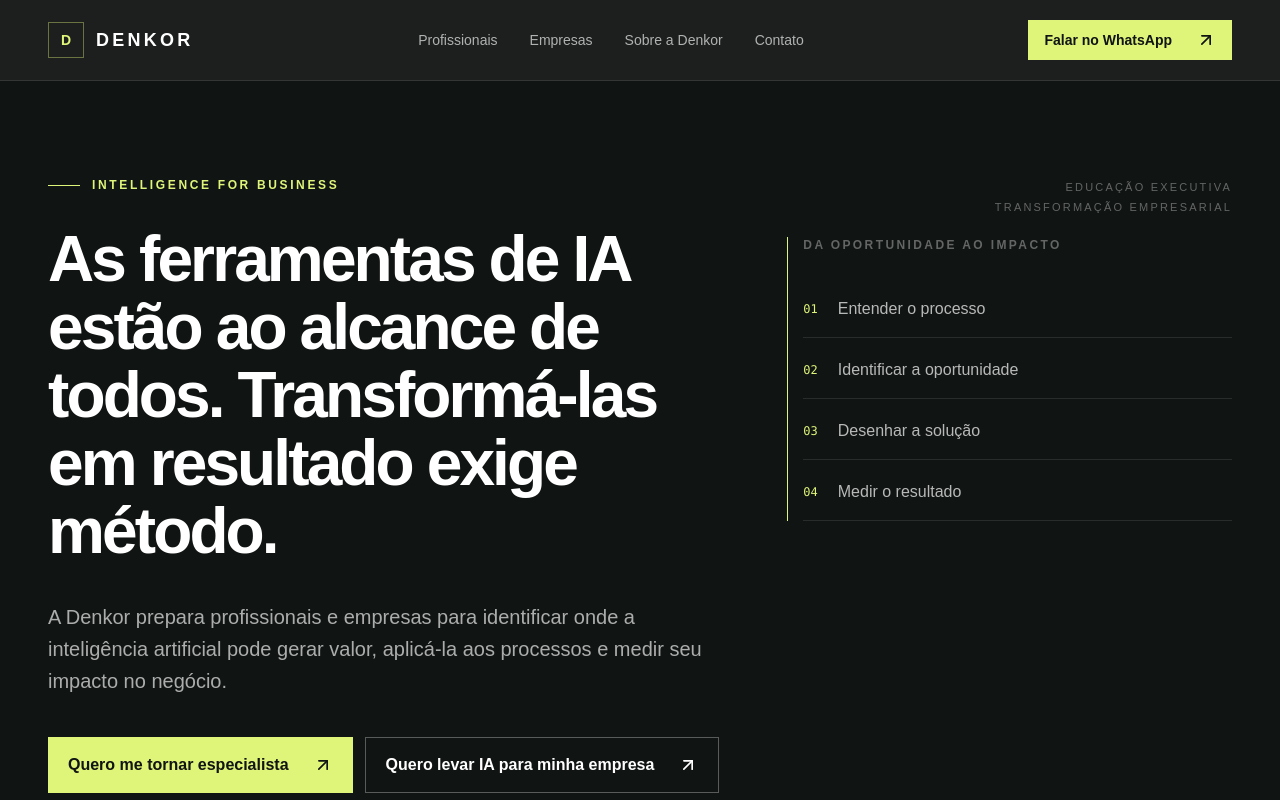
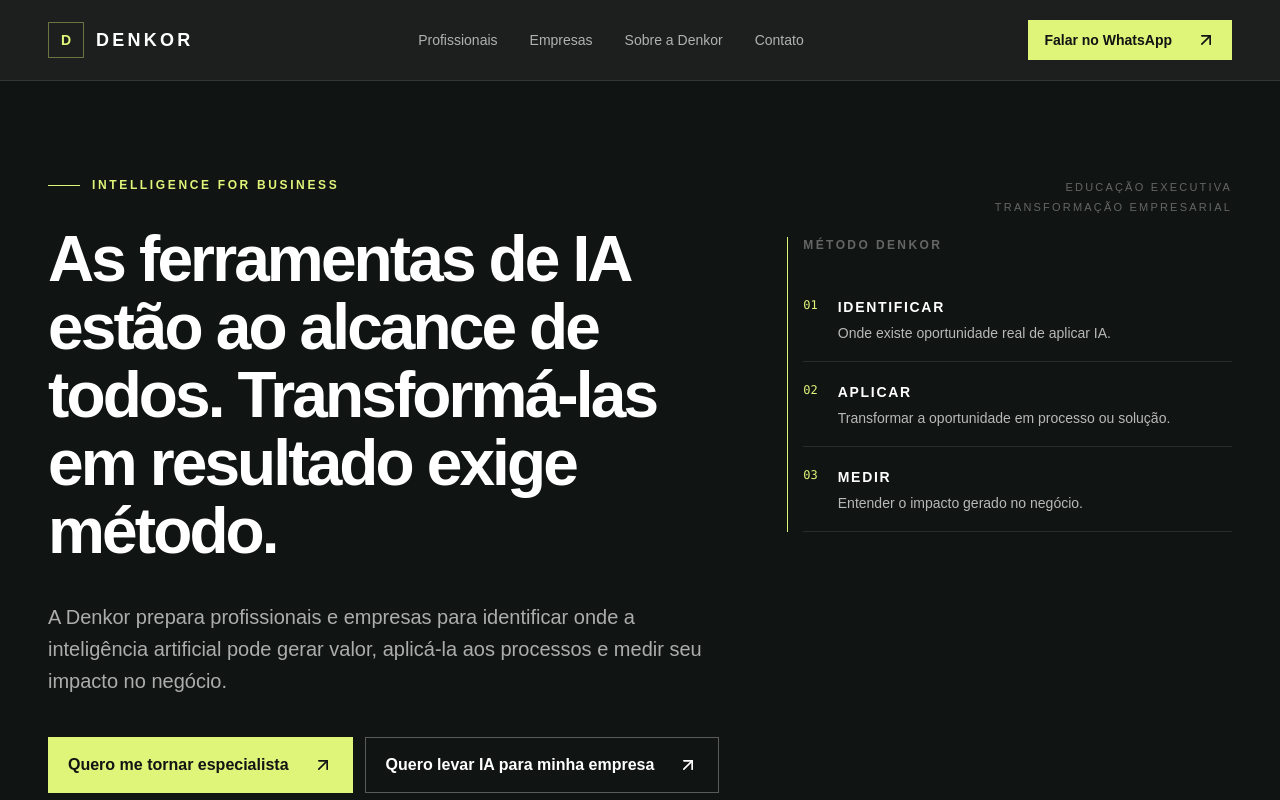
Before and after one commit to vitorguitarfive-dotcom/CODEX, a Next.js app: page / in a window 1280 px wide. Shown: the top 800 px of the page. Built offline with nearby package versions, Linux system fonts and the light colour scheme.

Commit message:
Clarify Denkor method and communication flow

```diff
--- a/app/page.tsx
+++ b/app/page.tsx
@@ -1,5 +1,5 @@
 import Link from 'next/link';
-import { ArrowDown, ArrowRight, ArrowUpRight, BriefcaseBusiness, Building2, Check } from 'lucide-react';
+import { ArrowDown, ArrowRight, ArrowUpRight, BriefcaseBusiness, Building2 } from 'lucide-react';
 import { AIDiagnostic } from '@/components/ai-diagnostic';
 import { InternationalPresence, ProofCases } from '@/components/proof-sections';
 import { ClosingCta, SectionLabel, SiteFooter, SiteHeader } from '@/components/site-shell';
@@ -7,12 +7,18 @@ import { WhatsAppButton } from '@/components/whatsapp';
 
 const productJourneys = [
   {
+    context: 'Na minha carreira',
+    description: 'Aprenda a aplicar IA e transforme essa capacidade em atuação profissional.',
+    progression: ['Especialista', 'Consultor'],
     products: [
       { title: 'Especialista em IA para Negócios', href: '/profissionais#especialista' },
       { title: 'Consultor de IA para Empresas', href: '/profissionais#consultor' },
     ],
   },
   {
+    context: 'Na minha empresa',
+    description: 'Descubra onde aplicar IA e desenvolva capacidade para executar.',
+    progression: ['Transformation Day', 'AI Champions'],
     products: [
       { title: 'AI Transformation Day', href: '/empresas#transformation-day' },
       { title: 'AI Champions', href: '/empresas#ai-champions' },
@@ -20,7 +26,11 @@ const productJourneys = [
   },
 ];
 
-const heroSteps = ['Entender o processo', 'Identificar a oportunidade', 'Desenhar a solução', 'Medir o resultado'];
+const denkorMethod = [
+  { label: 'Identificar', description: 'Onde existe oportunidade real de aplicar IA.' },
+  { label: 'Aplicar', description: 'Transformar a oportunidade em processo ou solução.' },
+  { label: 'Medir', description: 'Entender o impacto gerado no negócio.' },
+];
 
 export default function Home() {
   return (
@@ -71,12 +81,15 @@ export default function Home() {
             </div>
             <div className="relative">
               <div className="absolute -left-4 top-0 h-full w-px bg-lime-300" />
-              <p className="text-xs font-semibold uppercase tracking-[0.2em] text-white/35">Da oportunidade ao impacto</p>
+              <p className="text-xs font-semibold uppercase tracking-[0.2em] text-white/35">Método Denkor</p>
               <div className="mt-7 space-y-1">
-                {heroSteps.map((step, index) => (
-                  <div key={step} className="group flex items-center gap-5 border-b border-white/10 py-4 text-white/70 transition-colors hover:text-white">
+                {denkorMethod.map((step, index) => (
+                  <div key={step.label} className="group flex items-start gap-5 border-b border-white/10 py-4 text-white/70 transition-colors hover:text-white">
                     <span className="font-mono text-xs text-lime-300">0{index + 1}</span>
-                    <span className="text-base">{step}</span>
+                    <div>
+                      <p className="text-sm font-semibold uppercase tracking-[0.12em] text-white">{step.label}</p>
+                      <p className="mt-1 text-sm leading-6">{step.description}</p>
+                    </div>
                   </div>
                 ))}
               </div>
@@ -85,20 +98,23 @@ export default function Home() {
         </div>
       </section>
 
-      <AIDiagnostic />
-      <InternationalPresence />
-
       <section className="bg-[#101412] px-5 py-12 text-white lg:hidden">
-        <p className="text-[11px] font-semibold uppercase tracking-[0.2em] text-lime-300">Da oportunidade ao impacto</p>
+        <p className="text-[11px] font-semibold uppercase tracking-[0.2em] text-lime-300">Método Denkor</p>
         <div className="mt-6 border-t border-white/15">
-          {heroSteps.map((step, index) => (
-            <div key={step} className="flex min-h-14 items-center gap-5 border-b border-white/15 py-4 text-sm text-white/70">
+          {denkorMethod.map((step, index) => (
+            <div key={step.label} className="flex min-h-14 items-start gap-5 border-b border-white/15 py-4 text-sm text-white/70">
               <span className="font-mono text-xs text-lime-300">0{index + 1}</span>
-              <span>{step}</span>
+              <div>
+                <p className="font-semibold uppercase tracking-[0.12em] text-white">{step.label}</p>
+                <p className="mt-1 leading-6">{step.description}</p>
+              </div>
             </div>
           ))}
         </div>
       </section>
+
+      <AIDiagnostic />
+      <InternationalPresence />
 
       <section className="bg-[#f3f0e7]">
         <div className="mx-auto grid max-w-[1440px] gap-12 px-5 py-20 sm:px-8 lg:grid-cols-[.72fr_1.28fr] lg:px-12 lg:py-32">
@@ -158,20 +174,21 @@ export default function Home() {
 
       <section className="bg-[#101412] text-white">
         <div className="mx-auto max-w-[1440px] px-5 py-20 sm:px-8 lg:px-12 lg:py-28">
-          <div className="flex flex-col gap-8 border-b border-white/15 pb-12 lg:flex-row lg:items-end lg:justify-between">
+          <div className="border-b border-white/15 pb-12">
             <div>
               <SectionLabel dark>Produtos Denkor</SectionLabel>
-              <h2 className="mt-7 max-w-3xl text-[clamp(2.8rem,5vw,5.6rem)] font-semibold leading-[0.95] tracking-[-0.055em]">Quatro caminhos. Um mesmo foco: resultado real.</h2>
+              <h2 className="mt-7 max-w-3xl text-[2rem] font-semibold leading-[2.375rem] tracking-[-0.045em] lg:text-[3rem] lg:leading-[3.375rem]">Onde você quer gerar resultado com IA?</h2>
             </div>
-            <p className="max-w-sm text-sm leading-6 text-white/50">Formação para quem aplica e comercializa. Transformação para quem quer avançar como empresa.</p>
           </div>
           <div className="grid md:grid-cols-2">
             {productJourneys.map((journey, journeyIndex) => (
               <article key={journey.products[0].title} className={`border-b border-white/15 py-10 md:px-9 ${journeyIndex === 0 ? 'md:border-r' : ''}`}>
-                <div className="flex items-center gap-4 text-sm text-white/45" aria-label={`${journey.products[0].title}, depois ${journey.products[1].title}`}>
-                  <span>{journey.products[0].title.split(' em ')[0]}</span>
+                <p className="text-xs font-semibold uppercase tracking-[0.2em] text-lime-300">{journey.context}</p>
+                <p className="mt-4 max-w-md text-base leading-7 text-white/65">{journey.description}</p>
+                <div className="mt-7 flex items-center gap-4 text-sm text-white/45" aria-label={`${journey.progression[0]}, depois ${journey.progression[1]}`}>
+                  <span>{journey.progression[0]}</span>
                   <ArrowRight className="size-4 shrink-0 text-lime-300" aria-hidden="true" />
-                  <span>{journey.products[1].title}</span>
+                  <span>{journey.progression[1]}</span>
                 </div>
                 <div className="mt-7 border-t border-white/15">
                   {journey.products.map((product, productIndex) => (
@@ -203,15 +220,13 @@ export default function Home() {
             <SectionLabel>Por que a Denkor</SectionLabel>
             <h2 className="mt-7 text-4xl font-semibold leading-tight tracking-[-0.045em] text-[#101412] sm:text-5xl">IA começa no processo, não na ferramenta.</h2>
             <div className="mt-9 space-y-5">
-              {[
-                'Aplicação prática em negócios e operações',
-                'Visão que conecta processo, solução e retorno',
-                'Formação acessível a quem não é programador',
-                'Abordagem orientada a diagnóstico e prioridade',
-              ].map((item) => (
-                <div key={item} className="flex gap-4 border-b border-[#101412]/12 pb-5 text-sm text-[#344039]">
-                  <Check className="mt-0.5 size-4 shrink-0 text-[#769149]" aria-hidden="true" />
-                  {item}
+              {denkorMethod.map((step, index) => (
+                <div key={step.label} className="flex gap-4 border-b border-[#101412]/12 pb-5 text-sm text-[#344039]">
+                  <span className="font-mono text-xs text-[#769149]">0{index + 1}</span>
+                  <div>
+                    <p className="font-semibold uppercase tracking-[0.12em] text-[#101412]">{step.label}</p>
+                    <p className="mt-1 leading-6">{step.description}</p>
+                  </div>
                 </div>
               ))}
             </div>
--- a/components/proof-sections.tsx
+++ b/components/proof-sections.tsx
@@ -22,8 +22,8 @@ export function ProofCases() {
         <div className="grid gap-8 border-b border-[#101412]/15 pb-12 lg:grid-cols-[.72fr_1.28fr]">
           <SectionLabel>Experiências reais</SectionLabel>
           <div>
-            <h2 className="max-w-4xl text-[clamp(2.4rem,5vw,5rem)] font-semibold leading-[0.98] tracking-[-0.055em] text-[#101412]">
-              O que muda quando o processo vem primeiro.
+            <h2 className="max-w-4xl text-[2rem] font-semibold leading-[2.375rem] tracking-[-0.045em] text-[#101412] lg:text-[3rem] lg:leading-[3.375rem]">
+              O que acontece quando a IA sai da ferramenta e entra no processo.
             </h2>
             <p className="mt-6 max-w-2xl leading-7 text-[#526057]">
               Relatos de quem aplicou a abordagem da Denkor em contextos profissionais e empresariais.
--- a/content/prova.ts
+++ b/content/prova.ts
@@ -1,6 +1,6 @@
 export const internationalPresence = {
   countries: ['Brasil', 'Estados Unidos', 'Espanha'],
-  support: 'Conhecimento aplicado a diferentes contextos de negócio, com uma mesma disciplina de processo, solução e resultado.',
+  support: 'A Denkor já atua formando profissionais e apoiando empresas na aplicação prática de inteligência artificial nesses três mercados.',
 };
 
 export const depoimentos = [
```
